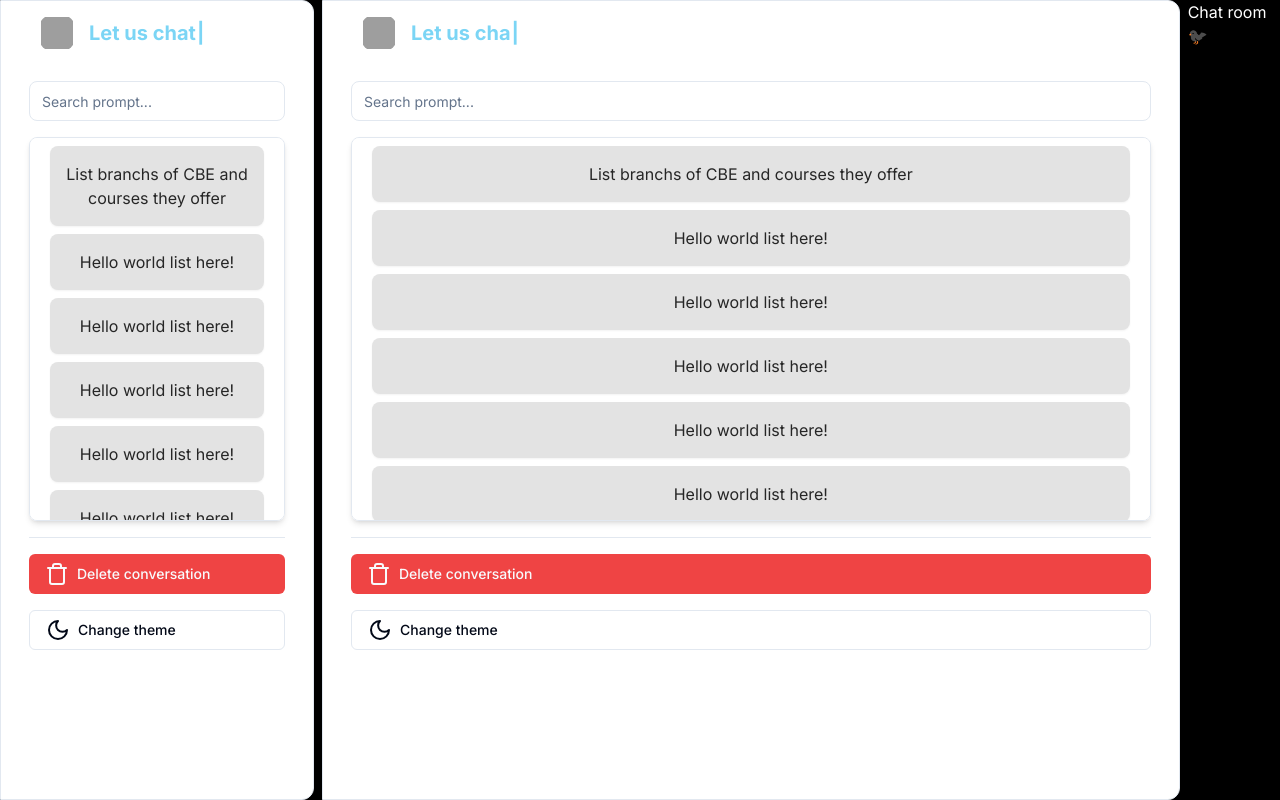
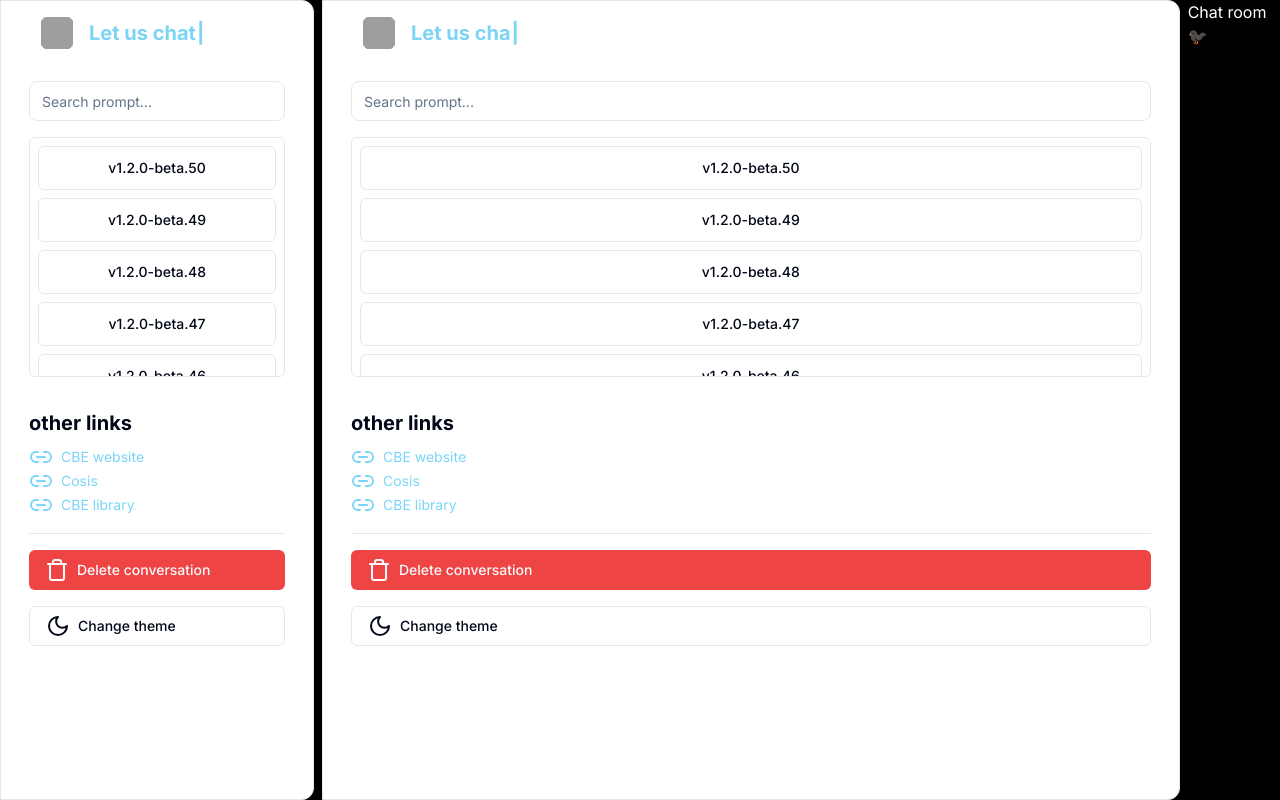
Before and after one commit to Henryle-hd/cbe-ai, a Next.js app: page /ai in a window 1280 px wide. Built offline with nearby package versions, Linux system fonts and the light colour scheme; grey boxes are pictures that could not be loaded.

Commit message:
change the aside prompt

```diff
--- a/package.json
+++ b/package.json
@@ -10,6 +10,7 @@
   },
   "dependencies": {
     "@radix-ui/react-avatar": "^1.0.4",
+    "@radix-ui/react-scroll-area": "^1.0.5",
     "@radix-ui/react-separator": "^1.0.3",
     "@radix-ui/react-slot": "^1.0.2",
     "class-variance-authority": "^0.7.0",
--- a/src/components/aside.tsx
+++ b/src/components/aside.tsx
@@ -3,13 +3,35 @@
 import React from "react";
 import { Avatar, AvatarFallback, AvatarImage } from "./ui/avatar";
 import { Input } from "./ui/input";
-import { Delete, DeleteIcon, Moon, Sun, Trash, Truck } from "lucide-react";
+import { Link2, Moon, Sun, Trash } from "lucide-react";
 import { Card, CardContent } from "./ui/card";
 import { Separator } from "./ui/separator";
 import Link from "next/link";
 import TypeWriterTitle from "./typewriter";
 import { useTheme } from "next-themes"
 import { Button } from "./ui/button";
+import { ScrollArea } from "@/components/ui/scroll-area"
+
+
+const tags = Array.from({ length: 50 }).map(
+  (_, i, a) => `v1.2.0-beta.${a.length - i}`
+)
+
+const otherLinks = [
+  {
+    title: "CBE website",
+    link: "/",
+  },
+  {
+    title: "Cosis",
+    link: "/",
+  },
+  {
+    title: "CBE library",
+    link: "/",
+  },
+]
+
 function AsideComponent() {
   const { theme, setTheme } = useTheme();
 
@@ -44,7 +66,43 @@ function AsideComponent() {
           />
 
           {/* // container */}
-          <div className=" max-h-96 min-h-96 w-full overflow-scroll rounded-lg border bg-white text-center text-cbeaiclr-4 shadow-md">
+          <ScrollArea className="h-60 w-full rounded-md border">
+            <div className="p-2">
+              {tags.map((tag) => (
+                <>
+                  <Button
+                    key={tag}
+                    variant="outline"
+                    size={"lg"}
+                    className="text-sm w-full mb-2"
+                    onClick={() => console.log("clicked")}
+                  >
+                    {tag}
+                  </Button>
+                </>
+              ))}
+            </div>
+          </ScrollArea>
+
+          <div className="flex flex-col justify-start gap-2 mt-4">
+            <h1 className="font-bold text-xl">other links</h1>
+            <div>
+              {
+                otherLinks.map((link) => (
+                  <Link
+                    key={link.title}
+                    href={link.link}
+                    className="flex items-center justify-start gap-2 text-cbeaiclr-1 text-sm"
+                  >
+                    <Link2 />
+                    {link.title}
+                  </Link>
+                ))
+              }
+            </div>
+          </div>
+
+          {/* <div className=" max-h-96 min-h-96 w-full overflow-scroll rounded-lg border bg-white text-center text-cbeaiclr-4 shadow-md">
             <ul className="gap grid grid-cols-1 scroll-smooth">
               <li className=" mx-5  mt-2 rounded-lg bg-cbeaiclr-5 p-4 shadow-sm">
                 List branchs of CBE and courses they offer
@@ -77,7 +135,7 @@ function AsideComponent() {
                 Hello world list here!
               </li>
             </ul>
-          </div>
+          </div> */}
           <Separator />
           {/* // delete conversation */}
           <Button
--- /dev/null
+++ b/src/components/ui/scroll-area.tsx
@@ -0,0 +1,48 @@
+"use client"
+
+import * as React from "react"
+import * as ScrollAreaPrimitive from "@radix-ui/react-scroll-area"
+
+import { cn } from "@/lib/utils"
+
+const ScrollArea = React.forwardRef<
+  React.ElementRef<typeof ScrollAreaPrimitive.Root>,
+  React.ComponentPropsWithoutRef<typeof ScrollAreaPrimitive.Root>
+>(({ className, children, ...props }, ref) => (
+  <ScrollAreaPrimitive.Root
+    ref={ref}
+    className={cn("relative overflow-hidden", className)}
+    {...props}
+  >
+    <ScrollAreaPrimitive.Viewport className="h-full w-full rounded-[inherit]">
+      {children}
+    </ScrollAreaPrimitive.Viewport>
+    <ScrollBar />
+    <ScrollAreaPrimitive.Corner />
+  </ScrollAreaPrimitive.Root>
+))
+ScrollArea.displayName = ScrollAreaPrimitive.Root.displayName
+
+const ScrollBar = React.forwardRef<
+  React.ElementRef<typeof ScrollAreaPrimitive.ScrollAreaScrollbar>,
+  React.ComponentPropsWithoutRef<typeof ScrollAreaPrimitive.ScrollAreaScrollbar>
+>(({ className, orientation = "vertical", ...props }, ref) => (
+  <ScrollAreaPrimitive.ScrollAreaScrollbar
+    ref={ref}
+    orientation={orientation}
+    className={cn(
+      "flex touch-none select-none transition-colors",
+      orientation === "vertical" &&
+        "h-full w-2.5 border-l border-l-transparent p-[1px]",
+      orientation === "horizontal" &&
+        "h-2.5 flex-col border-t border-t-transparent p-[1px]",
+      className
+    )}
+    {...props}
+  >
+    <ScrollAreaPrimitive.ScrollAreaThumb className="relative flex-1 rounded-full bg-border" />
+  </ScrollAreaPrimitive.ScrollAreaScrollbar>
+))
+ScrollBar.displayName = ScrollAreaPrimitive.ScrollAreaScrollbar.displayName
+
+export { ScrollArea, ScrollBar }
```
Also changed, not shown: 1 other file (tests, documents, lock files or other folders).
